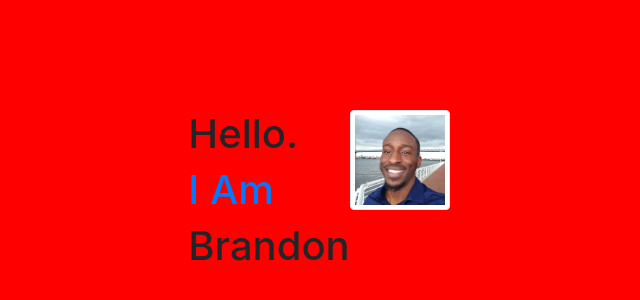
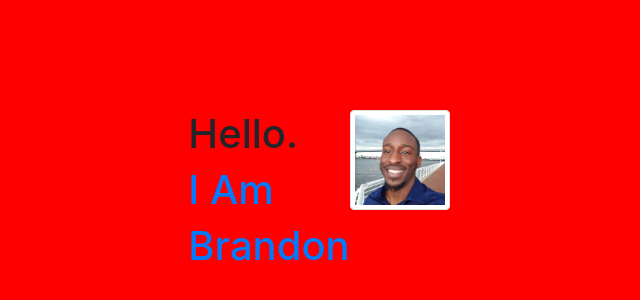
Before and after one commit to BrandonGrayson/test-portfolio, a React (Create React App) app: page / in a window 1280 px wide. Shown: the part 130-430 px from the top of the page, without its empty margins (321-961 px from the left). Built offline with nearby package versions, Linux system fonts and the light colour scheme.

Commit message:
added link from home to portfolio section

```diff
--- a/src/components/hello.js
+++ b/src/components/hello.js
@@ -20,7 +20,7 @@ const Hello = () => {
 
                 <h1>Hello.</h1>
         < Link to='/about'><h1>I Am</h1></Link>
-                <h1>Brandon</h1>
+             <Link to='/portfolio'><h1>Brandon</h1></Link>
             </div>
 
             <img src="./img/Brandon_cropped.jpg" class="img-thumbnail" alt="..." style={{ 'maxWidth': '150px', 'maxHeight': '100px', 'marginTop': '30vh'}}  / >
```
